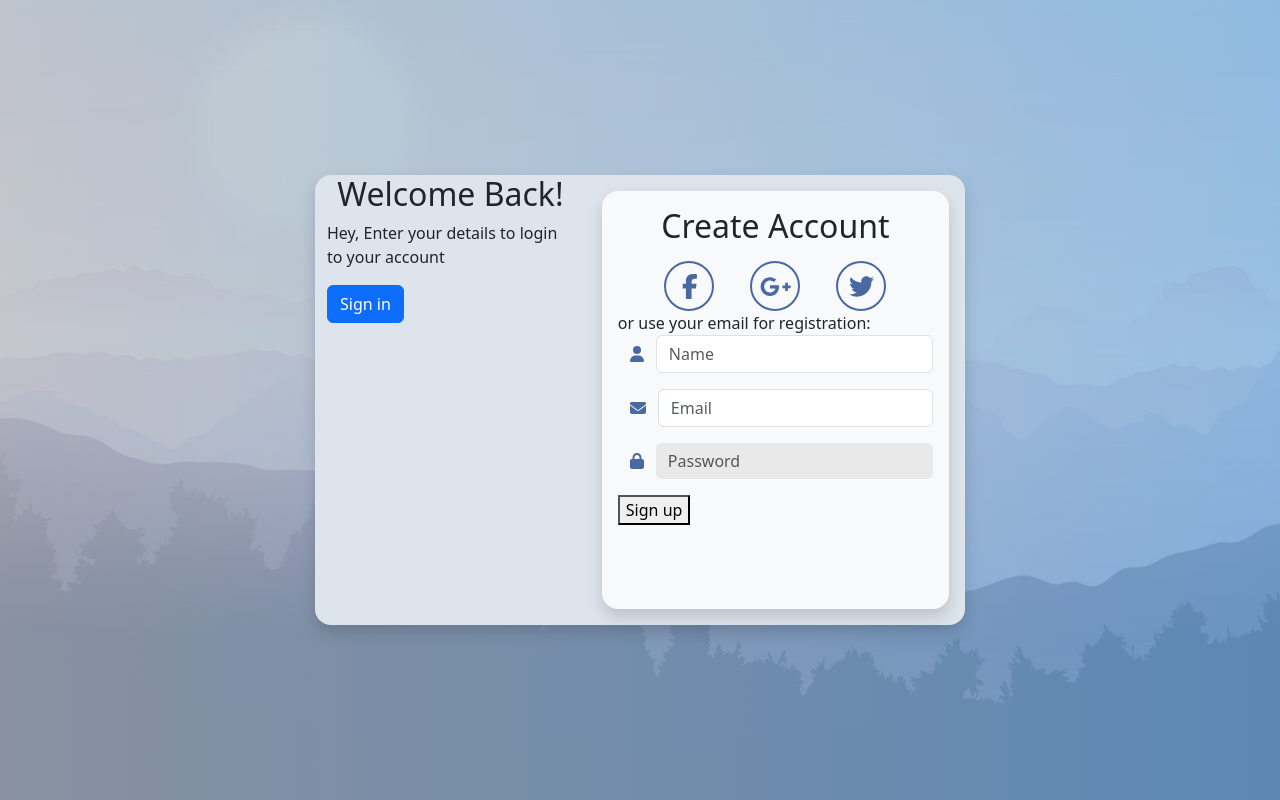
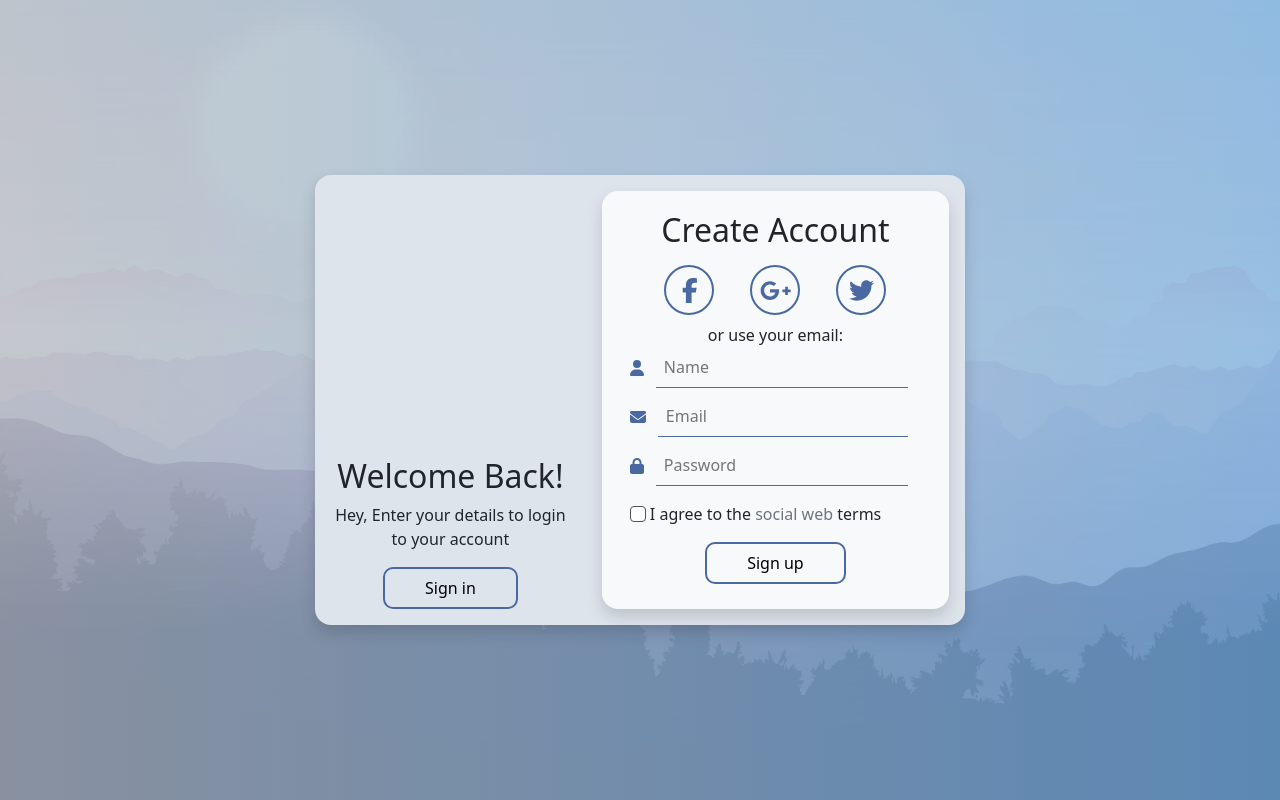
Before and after one commit to Ssamuelfernandez/LoginSocialWeb, a Vue app: page /register in a window 1280 px wide. Built offline with nearby package versions, Linux system fonts and the light colour scheme.

Commit message:
Register done

```diff
--- a/src/views/LoginView.vue
+++ b/src/views/LoginView.vue
@@ -41,7 +41,7 @@
                             <div class="content mb-3 d-flex mx-auto">
                                 <div class="checkbox mb-3 ms-2 mx-auto">
                                     <input type="checkbox" class="form-check-input mx-1" name="checkbox" id="checkbox">
-                                    <label for="checkbox" class="form-check-label">Remember me</label>
+                                    <label for="checkbox">Remember me</label>
                                 </div>
                                 <div class="pass-link text-center mx-auto">
                                     <a type="button" @click="changeRoute('forgot')">Forget password?</a>
@@ -98,14 +98,22 @@
 
             <div class="row h-100">
 
-                <div class="col-lg-5 h-100">
+                <div class="col-lg-5 p-3 d-flex flex-column align-items-center justify-content-end h-100">
 
-                    <h2 class="text-center">Welcome Back!</h2>
+                    <div class="text-center mx-auto">
+                        <h2 class="text-center">Welcome Back!</h2>
+                    </div>
 
-                    <p>Hey, Enter your details to login to your account</p>
+                    <div class="text-center mx-auto">
+                        <p>Hey, Enter your details to login to your account</p>
+                    </div>
 
-                    <button type="button" id="startAnimationButtonRegister" class="btn btn-primary"
-                        @click="changeRoute('login')">Sign in</button>
+
+                        <div class="text-center mx-auto">
+                            <button type="button" id="startAnimationButtonRegister" class="custom-button" @click="changeRoute('login')">Sign in</button>
+                    </div>
+
+                    <div class="mx-auto" ref="animationTarget2"></div>
 
 
                 </div>
@@ -116,40 +124,50 @@
 
                         <form action="#">
 
-                            <h2 class="text-center mb-3">Create Account</h2>
-                            <div class="social-container">
+                            <h2 class="text-center mt-1 mb-3">Create Account</h2>
+
+                            <div class="social-container mb-2">
                                 <span href="#" class="social"><font-awesome-icon :icon="['fab', 'facebook-f']" /></span>
                                 <span href="#" class="social"><font-awesome-icon :icon="['fab', 'google-plus-g']" /></span>
                                 <span href="#" class="social"><font-awesome-icon :icon="['fab', 'twitter']" /></span>
                             </div>
-                            <span>or use your email for registration:</span>
+                            <div class="text-center">
+                                <span>or use your email:</span>
+                            </div>
 
-                            <div class="mb-3 d-flex">
+
+                            <div class="mb-2 d-flex custom-input">
                                 <span class="input-group-text"
                                     style="background: transparent; border: transparent;"><font-awesome-icon
                                         :icon="['fas', 'user']" /></span>
-                                <input type="text" class="form-control" placeholder="Name">
+                                <input type="text" class="custom-form-control" placeholder="Name">
                             </div>
 
-                            <div class="mb-3 d-flex">
+                            <div class="mb-2 d-flex custom-input">
                                 <span class="input-group-text"
                                     style="background: transparent; border: transparent;"><font-awesome-icon
                                         :icon="['fas', 'envelope']" /></span>
-                                <input type="email" class="form-control" placeholder="Email">
+                                <input type="email" class="custom-form-control" placeholder="Email">
                             </div>
-
-                            <div class="mb-3 d-flex">
+                            <div class="mb-3 d-flex custom-input">
                                 <span class="input-group-text"
                                     style="background: transparent; border: transparent;"><font-awesome-icon
                                         :icon="['fas', 'lock']" /></span>
-                                <input type="password" class="form-control" placeholder="Password"
-                                    style="background-color: rgb(233, 233, 233); border: transparent;">
+                                <input type="password" class="custom-form-control" placeholder="Password">
                             </div>
 
+                            <div class="content d-flex mx-auto">
+                                <div class="checkbox mb-3 ms-2 mx-auto">
+                                    <input type="checkbox" class="form-check-input mx-1" name="checkbox" id="checkbox">
+                                    <label for="checkbox">I agree to the <a class="link-offset-2 link-underline link-underline-opacity-0 link-secondary" href="#">social web</a> terms</label>
+                                </div>
 
+                            </div>
 
+                            <div class="text-center mb-2">
+                                <button class="custom-button" type="submit">Sign up</button>
+                            </div>
 
-                            <button type="submit">Sign up</button>
                         </form>
 
                     </div>
@@ -204,9 +222,11 @@ import { ref, onMounted, watch } from 'vue';
 import { useRouter } from 'vue-router';
 import lottie from 'lottie-web';
 
-import animacion1 from '../assets/animation1.json';
+import animacion1 from '../assets/animation2.json';
+import animacion2 from '../assets/animation1.json';
 
 const animationTarget = ref(null);
+const animationTarget2 = ref(null);
 
 
 const view = ref('login');
@@ -226,26 +246,28 @@ onMounted(() => {
         view.value = currentRoute.name;
     }
 
-    // Cargar y reproducir la animación al inicio
+    // Cargar y reproducir las animaciones
+    loadAnimation(animationTarget, animacion1);
+    loadAnimation(animationTarget2, animacion2);
+
+});
+
+function loadAnimation(target, animationData) {
     lottie.loadAnimation({
-        container: animationTarget.value,
+        container: target.value,
         renderer: 'svg',
         loop: true,
         autoplay: true,
-        animationData: animacion1,
+        animationData: animationData,
     });
-
-});
+}
 
 // Vuelve a cargar y reproducir la animación cuando 'view' cambia
 watch(view, () => {
-    lottie.loadAnimation({
-        container: animationTarget.value,
-        renderer: 'svg',
-        loop: true,
-        autoplay: true,
-        animationData: animacion1,
-    });
+
+
+    loadAnimation(animationTarget, animacion1);
+    loadAnimation(animationTarget2, animacion2);
 });
 
 
@@ -318,6 +340,17 @@ watch(view, () => {
   }
 }
 
+.form-check-input[type=checkbox] {
+    border: 1.5px solid #525252;
+    box-shadow: none;
+}
+.form-check-input[type=checkbox]:checked {
+    background-color: rgb(74, 104, 161);
+}
+.form-check-input[type=checkbox]:hover {
+    box-shadow: 0 0 5px rgb(74, 104, 161);
+}
+
 .pass-link {
     color: rgb(74, 104, 161);
 }
```
Also changed, not shown: src/assets/socialWebIcon.png (added).
